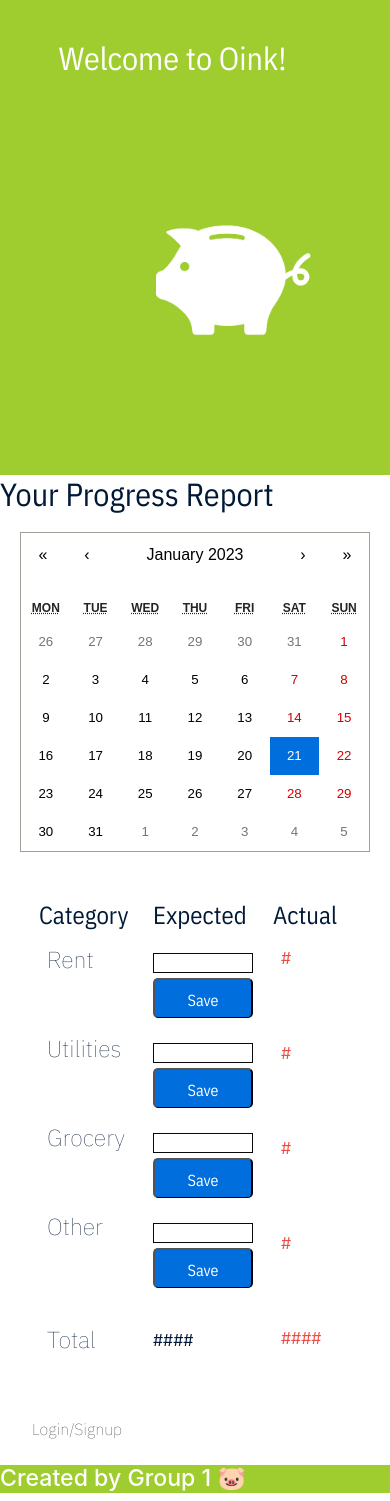
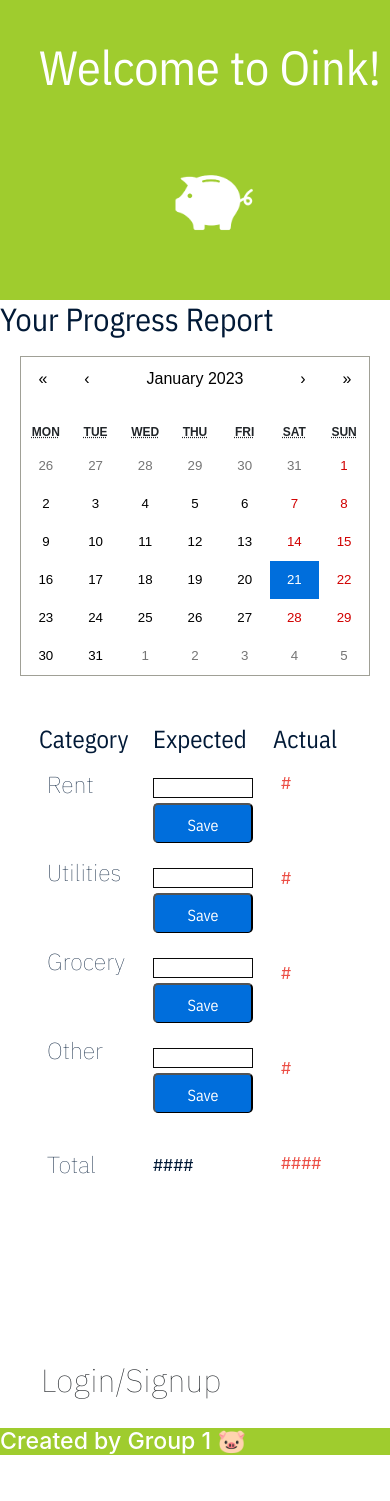
Before and after one commit to emsaw721/stacks-on-stacks, a React (Create React App) app in the folder client/: page /planner in a window 390 px wide. Shown: the top 1501 px of the page. After the commit the page ends 1463 px from the top, so only its background shows below. Built offline with nearby package versions, Linux system fonts and the light colour scheme; no server answers.

Commit message:
finally got the navbar horizontal, adding css and formatting the piggy

```diff
--- a/client/src/components/Header.js
+++ b/client/src/components/Header.js
@@ -20,7 +20,7 @@ const username = decoded.data.username;
 @import url('https://fonts.googleapis.com/css2?family=IBM+Plex+Sans+Condensed:wght@100;300;400&family=IBM+Plex+Sans:wght@100&display=swap');
 </style>
 <div className='loggedin'>
-                    <h1>Hello,{username}!</h1>
+                    <h1>Hello, {username}!</h1>
                     <img src={Oinkicon} alt="" />
                 </div>
 </section>
--- a/client/src/components/Navbar.js
+++ b/client/src/components/Navbar.js
@@ -13,21 +13,21 @@ const Navbar = () => {
 
     return (
         <section className='navcontainer'>
+<style>
+  @import url('https://fonts.googleapis.com/css2?family=IBM+Plex+Sans+Condensed:wght@100;300;400&family=IBM+Plex+Sans:wght@100&display=swap');
+</style>
             <>
             {Auth.loggedIn() ? (
             <nav className='navbar' >
-                <style>
-  @import url('https://fonts.googleapis.com/css2?family=IBM+Plex+Sans+Condensed:wght@100;300;400&family=IBM+Plex+Sans:wght@100&display=swap');
-</style>
-                <ul>
+                <ul className='nav-list'>
+                    <li className='nav-item dash-icon'>
+                        {/* <Link to '/dashboard' className='nav-link'> */}
+                        <img src={Navpig} alt="pig" />
+                        {/* </Link> */}
+                    </li>
                     <li className='nav-item'>
                         {/* <Link to '/expense' className='nav-link'> */}
                         <span className='link-text'>Expense</span>
-                        {/* </Link> */}
-                    </li>
-                    <li className='dash-icon'>
-                        {/* <Link to '/dashboard' className='nav-link'> */}
-                        <img src={Navpig} alt="pig" />
                         {/* </Link> */}
                     </li>
                     <li className='nav-item'>
@@ -36,8 +36,8 @@ const Navbar = () => {
                         </Link>
                     </li>
                     <li className='nav-item'>
-                        <Link onClick={Auth.logout}>
-                            <span className='link-text'>Signout</span>
+                        <Link className='nav-link' onClick={Auth.logout}>
+                            <span className='link-text'>Logout</span>
                         </Link>
                     </li>
                     </ul>
--- a/client/src/components/components.css
+++ b/client/src/components/components.css
@@ -14,19 +14,20 @@
 
 /* -------- Navbar Styling ---------- */
 .navcontainer {
-    display: flex;
-    flex-wrap: wrap;
     font-family: 'IBM Plex Sans', sans-serif;
 }
 
 .navbar {
     background-color: var(--tertiary-color);
-    flex-basis: 100%;
-    flex-direction: row;
+    width: 100%;
+    margin-top: 20%;
 }
 
 .nav-list {
+    display: flex;
+    justify-content: space-around;
     list-style: none;
+    text-decoration: none;
     position: -webkit-sticky;
     position: sticky;
     bottom: 0;
@@ -34,17 +35,20 @@
 
 .nav-item {
     list-style: none;
-    flex-shrink: 1;
+    font-size: 2em;
+    text-decoration: none;
+    margin-left: 5%;
+    margin-right: 5%;
+    margin-top: 20%;
+}
+
+.nav-link:hover {
+    text-decoration: underline var(--septary-color);
 }
 
 .link-text {
     color: var(--quaternary-color);
-}
-
-.navbar img {
-    width: 10%;
-    height: auto;
-    list-style: none;
+    text-decoration: none;
 }
 
 /* ------- signup form --------- */
@@ -107,6 +111,7 @@
     margin-top: 10%;
     margin-left: 15%;
     font-size: 5em;
+    width: 100%;
     font-family: 'IBM Plex Sans Condensed', sans-serif;
 }
 
@@ -131,6 +136,20 @@
 
 .header .loggedin img {
     display: none;
+}
+
+/* ---- Hero Styling -------*/
+.hero {
+    background-color: var(--quaternary-color);
+    position: sticky;
+    position: -webkit-sticky;
+    top: 0;
+    /*make sure to change this for progress bar */
+    text-align: center;
+}
+
+.hero h3 {
+    color: var(--tertiary-color);
 }
 
 /* ----- Calendar Styling -------- */
@@ -183,7 +202,8 @@
 
 /* ----- mobile formatting ------- */
 
-@media screen and (min-width: 300px) and (max-width: 768px) {
+@media screen and (max-width: 768px) {
+
     /* -------- Navbar Styling ---------- */
     .navcontainer {
         display: flex;
@@ -261,8 +281,10 @@
 
     .header .loggedin h1 {
         margin-top: 10%;
+        margin-bottom: 10%;
         margin-left: 15%;
         font-size: 3em;
+        width: 100%;
         font-family: 'IBM Plex Sans Condensed', sans-serif;
     }
 
@@ -273,17 +295,16 @@
     }
 
     .header .loggedout h1 {
-        margin-left: 15%;
+        margin-left: 10%;
         margin-top: 10%;
-        font-size: 2em;
-        width: 100%;
+        font-size: 3em;
         font-family: 'IBM Plex Sans Condensed', sans-serif;
     }
 
     .header .loggedout img {
-        width: 100%;
+        width: 50%;
         height: auto;
-        margin-left: 10%;
+        margin-left: 30%;
     }
 
     .header .loggedin img {
```
